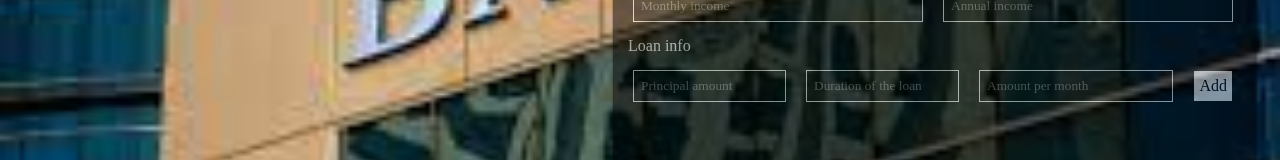
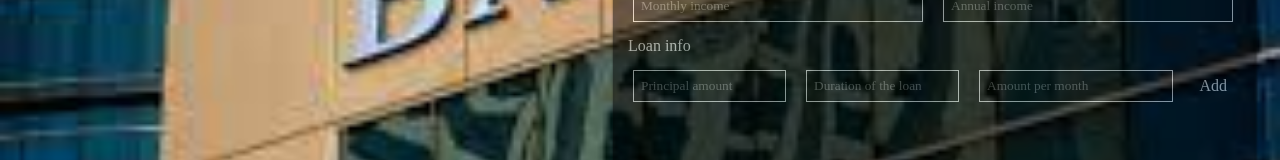
Before and after one commit to M-N-RASHFORD/loan-management-system-react, a React (Create React App) app: page / in a window 1280 px wide. Shown: the part 343-503 px from the top of the page. Built offline with nearby package versions, Linux system fonts and the light colour scheme.

Commit message:
modifying the add loan component

```diff
--- a/src/Pages/Loan_application_form.js
+++ b/src/Pages/Loan_application_form.js
@@ -7,39 +7,79 @@ const AddLoans = () => {
         firstname: '', lastname: '', email: '', othernames: '', nin: '', gender: '', occupation: '',
         employer: '', monthly_income: '', annual_income: '', pricipal: '', duration: '', amount_per_month: ''
     });
+    const [loanMessage, setLoanMessage] = React.useState('');
+    const [erroMessage, setErrorMessage] = React.useState('');
+    let loan_message = '';
+    let loan_error = '';
     const handleChange = (event) => {
         setLoans({
-            [event.target.name]: event.target.value
+            ...loans, [event.target.name]: event.target.value
         });
+    }
+    const handleSubmit = async (event) => {
+        try {
+            event.preventDefault();
+            const database = getFirestore();
+            const { firstname, lastname, othernames, email, nin,
+                gender, occupation, employer, monthly_income, annual_income, pricipal, duration, amount_per_month
+            } = loans
+            const applicant = await addDoc(collection(database, 'loans'), {
+                firstname: firstname,
+                lastname: lastname,
+                othernames: othernames,
+                email: email,
+                NIN: nin,
+                gender: gender,
+                occupation: occupation,
+                employer: employer,
+                monthly_income: monthly_income,
+                annual_income: annual_income,
+                pricipal: pricipal,
+                duration: duration,
+                amount_per_month: amount_per_month
+            });
+            setLoanMessage('Successfully added the loan');
+            console.log('added loan to the database successfully', applicant);
+            setLoans({firstname: '', lastname: '', email: '', othernames: '', nin: '', gender: '', occupation: '',
+            employer: '', monthly_income: '', annual_income: '', pricipal: '', duration: '', amount_per_month: ''});
+        } catch (e) {
+            if (e) {
+                setErrorMessage('Failed to add loan, something went wrong');
+            } else {
+                setErrorMessage('');
+            }
+            console.log('error occure, failed to add loan', e);
+        }
     }
     return (
         <div className="application-content">
             <div className="left-content">
                 <h2>XXX Bank Loan Application form</h2>
                 <p  style={{color: '#000'}}>Add loans from here</p>
-                <p></p>
+                <p>{erroMessage}</p>
+                <span>{loanMessage}</span>
             </div>
             <div className="right-content">
                 <form>
                     <p>Personal info</p>
                     <div className="div-content">
                         <input type="text" placeholder="First name" value={loans.firstname}
-                            className="application-input-content" required onChange={handleChange} name="fname"
+                            className="application-input-content" required onChange={handleChange} name="firstname"
                         />
                         <input type="text" placeholder="Last name" value={loans.lastname}
-                            className="application-input-content" required onChange={handleChange} name="lname"
+                            className="application-input-content" required onChange={handleChange} name="lastname"
                         />
                     </div>
                     <div className="div-content">
                         <input type="text" placeholder="Other names" value={loans.othernames}
-                            className="application-input-content" required onChange={handleChange} name="onames"
+                            className="application-input-content" required onChange={handleChange} name="othernames"
                         />
                         <input type="email" placeholder="Email" value={loans.email}
                             className="application-input-content" required onChange={handleChange} name="email"
                         />
                     </div>
                     <div className="div-content">
-                        <input type="number" placeholder="NIN" value={loans.nin}
+                        <input type="text" placeholder="NIN" value={loans.nin}
                             className="application-input-content" required onChange={handleChange} name="nin"
                         />
                         <input type="text" placeholder="Gender" value={loans.gender}
@@ -57,25 +97,25 @@ const AddLoans = () => {
                     </div>
                     <div className="div-content">
                         <input type="number" placeholder="Monthly income" value={loans.monthly_income}
-                            className="application-input-content" onChange={handleChange} name="mincome"
+                            className="application-input-content" onChange={handleChange} name="monthly_income"
                         />
                         <input type="number" placeholder="Annual income" value={loans.annual_income}
-                            className="application-input-content" required onChange={handleChange} name="aincome"
+                            className="application-input-content" required onChange={handleChange} name="annual_income"
                         />
                     </div>
                     <p>Loan info</p>
                     <div className="div-content">
                         <input type="number" placeholder="Principal amount" value={loans.pricipal}
-                            className="application-input-content" required required onChange={handleChange} name="pamount"
+                            className="application-input-content" required onChange={handleChange} name="pricipal"
                         />
                         <input type="number" placeholder="Duration of the loan" value={loans.duration}
-                            className="application-input-content" required required onChange={handleChange} name="duration"
+                            className="application-input-content" required onChange={handleChange} name="duration"
                         />
                         <div className="div-content">
                             <input type="number" placeholder="Amount per month" value={loans.amount_per_month}
-                                className="application-input-content" required required onChange={handleChange} name="apmonth"
+                                className="application-input-content" required onChange={handleChange} name="amount_per_month"
                             />
-                            <button type="submit">Add</button>
+                            <button type="button" onClick={handleSubmit}>Add</button>
                         </div>
                     </div>
                 </form>
--- a/src/Styles/loan_application.css
+++ b/src/Styles/loan_application.css
@@ -54,7 +54,11 @@ button[type="submit"]{
     background-color: #fff;
     color: #000;
     z-index: -1;
+    cursor: crosshair;
 }
 form{
     z-index: -1;
 }
+span{
+    color: #00ff00;
+}
```
